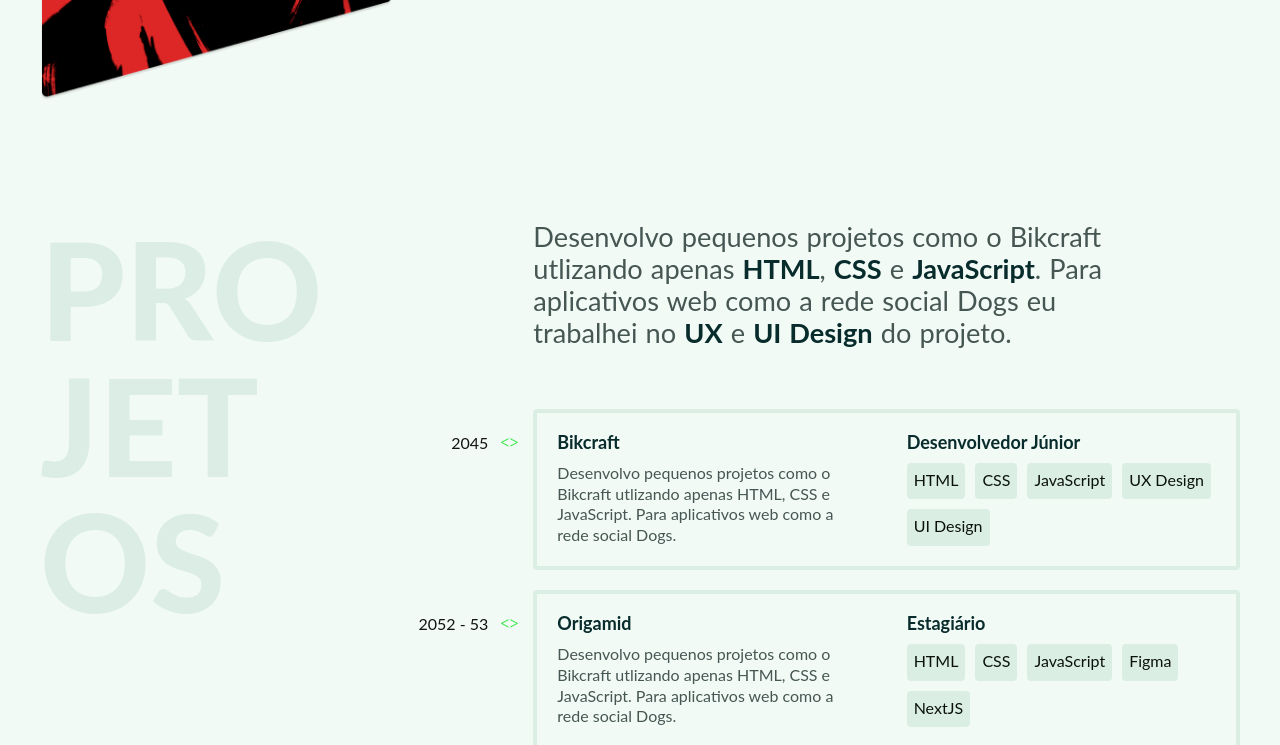
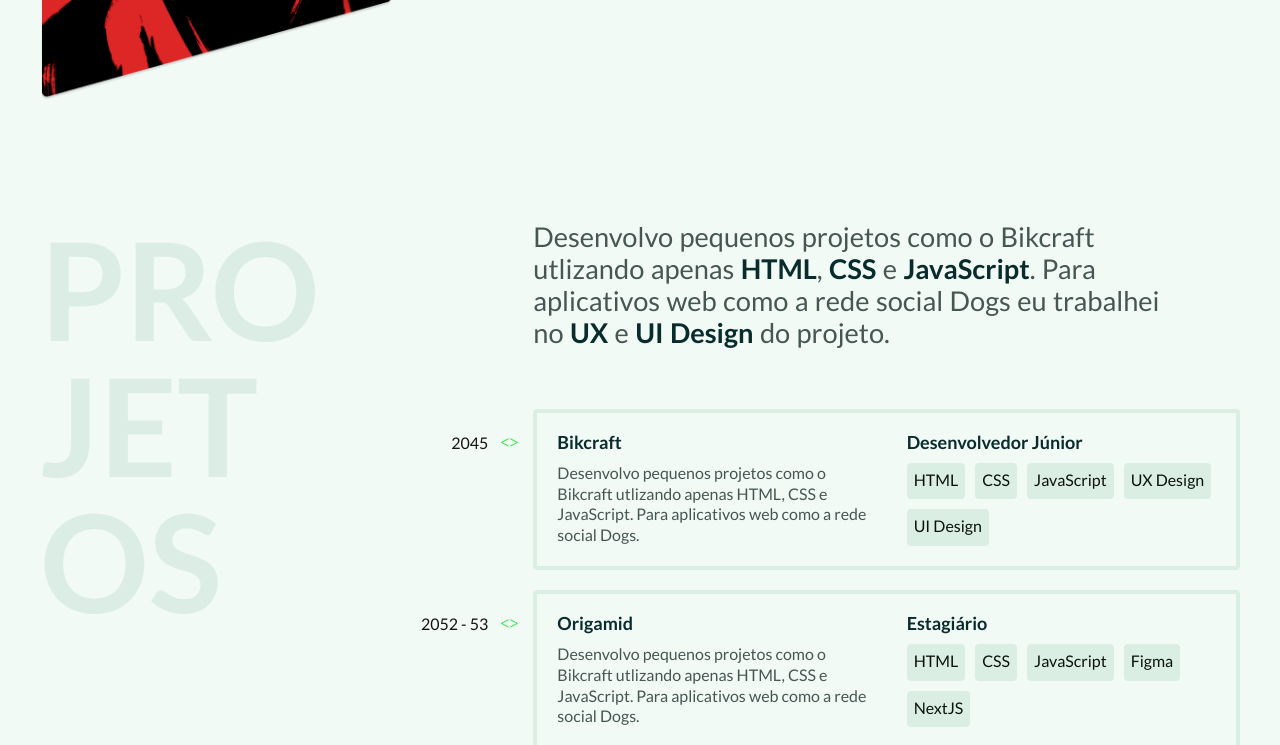
Before and after one commit to bragapeedro/fakefolio, a plain HTML site: page index.html in a window 1280 px wide. Shown: the part 602-1347 px from the top of the page. Drawn offline with Linux system fonts and the light colour scheme.

Commit message:
Add fonts

```diff
--- a/index.html
+++ b/index.html
@@ -7,6 +7,9 @@
   <meta name="description" content="Desenvolvedor FullStack e UX/UI Designer.">
   <meta name="viewport" content="width=device-width, initial-scale=1.0">
   <link rel="stylesheet" href="./css/style.min.css">
+  <link rel="preconnect" href="https://fonts.googleapis.com">
+  <link rel="preconnect" href="https://fonts.gstatic.com" crossorigin>
+  <link href="https://fonts.googleapis.com/css2?family=Lato:wght@400;700&display=swap" rel="stylesheet">
   <title>Portfolio</title>
 </head>
 
```
